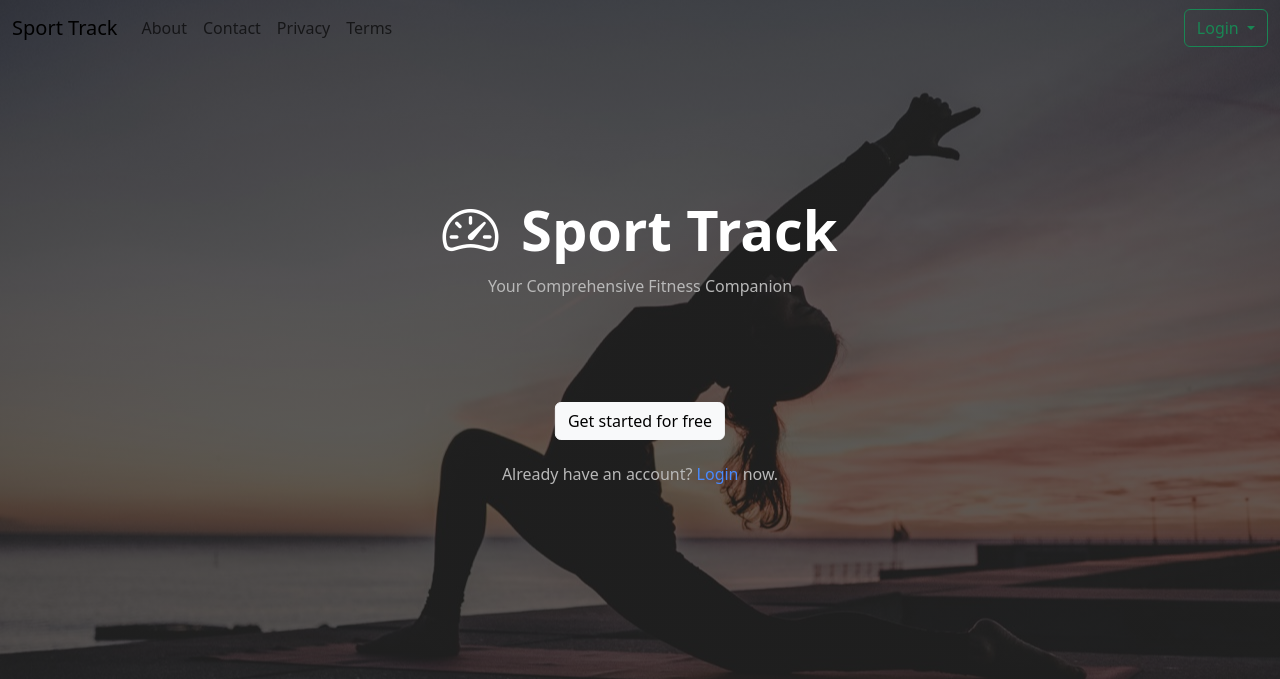
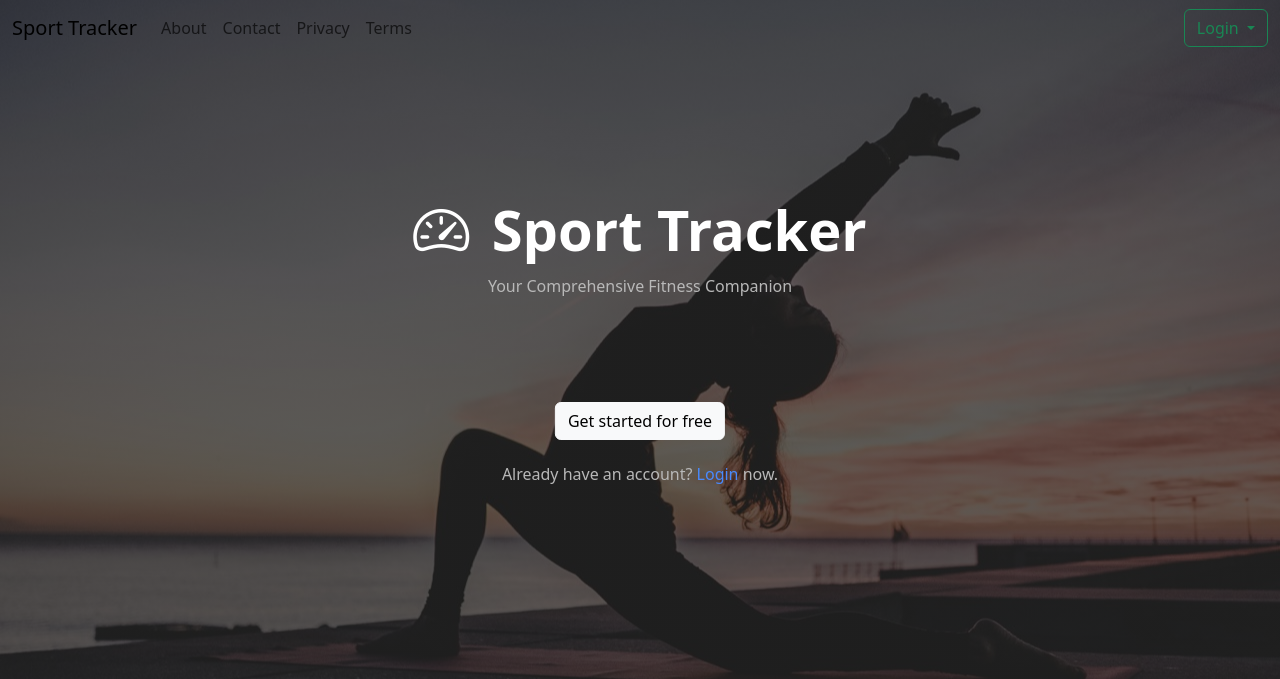
Before and after one commit to ipuppet/cits5505-backend, a Flask app: page / in a window 1280 px wide. Shown: the top 679 px of the page. Run offline with Flask 3, Linux system fonts and the light colour scheme.

Commit message:
fix: update project name from "Sport Track" to "Sport Tracker" in multiple files

```diff
--- a/server/blueprints/index/templates/index/index.html
+++ b/server/blueprints/index/templates/index/index.html
@@ -1,7 +1,7 @@
 {% extends "base.html" %}
 
 {% block title %}
-    Sport Track
+    Sport Tracker
 {% endblock %}
 
 {% block css %}
@@ -14,7 +14,7 @@
             <div class="col-12 slogan">
                 <h1 class="display-4 fw-bold">
                     <i class="bi bi-speedometer2 me-2"></i>
-                    Sport Track
+                    Sport Tracker
                 </h1>
                 <p>Your Comprehensive Fitness Companion</p>
             </div>
--- a/server/blueprints/index/templates/index/privacy.html
+++ b/server/blueprints/index/templates/index/privacy.html
@@ -10,5 +10,5 @@
 {% endblock %}
 
 {% block card_body %}
-    Privacy Policy for Sport Track
+    Privacy Policy for Sport Tracker
 {% endblock %}
--- a/server/blueprints/index/templates/index/terms.html
+++ b/server/blueprints/index/templates/index/terms.html
@@ -10,5 +10,5 @@
 {% endblock %}
 
 {% block card_body %}
-    Terms of Service for Sport Track
+    Terms of Service for Sport Tracker
 {% endblock %}
--- a/server/templates/base.html
+++ b/server/templates/base.html
@@ -4,7 +4,7 @@
 <head>
     <meta charset="UTF-8"/>
     <meta name="viewport" content="width=device-width, initial-scale=1.0"/>
-    <title>{% block title %}Sport Track{% endblock %}</title>
+    <title>{% block title %}Sport Tracker{% endblock %}</title>
     <!-- Bootstrap CSS -->
     <link href="https://cdn.jsdelivr.net/npm/bootstrap@5.3.5/dist/css/bootstrap.min.css" rel="stylesheet"
           integrity="sha384-SgOJa3DmI69IUzQ2PVdRZhwQ+dy64/BUtbMJw1MZ8t5HZApcHrRKUc4W0kG879m7" crossorigin="anonymous">
@@ -21,7 +21,7 @@
 <body>
 <nav class="navbar navbar-expand-sm fixed-top">
     <div class="container-fluid">
-        <a class="navbar-brand" href="{{ url_for('index.index') }}">Sport Track</a>
+        <a class="navbar-brand" href="{{ url_for('index.index') }}">Sport Tracker</a>
         <button class="navbar-toggler" type="button" data-bs-toggle="collapse" data-bs-target="#navbarContent"
                 aria-controls="navbarContent" aria-expanded="false" aria-label="Toggle navigation">
             <span class="navbar-toggler-icon"></span>
```
Also changed, not shown: README.md.
